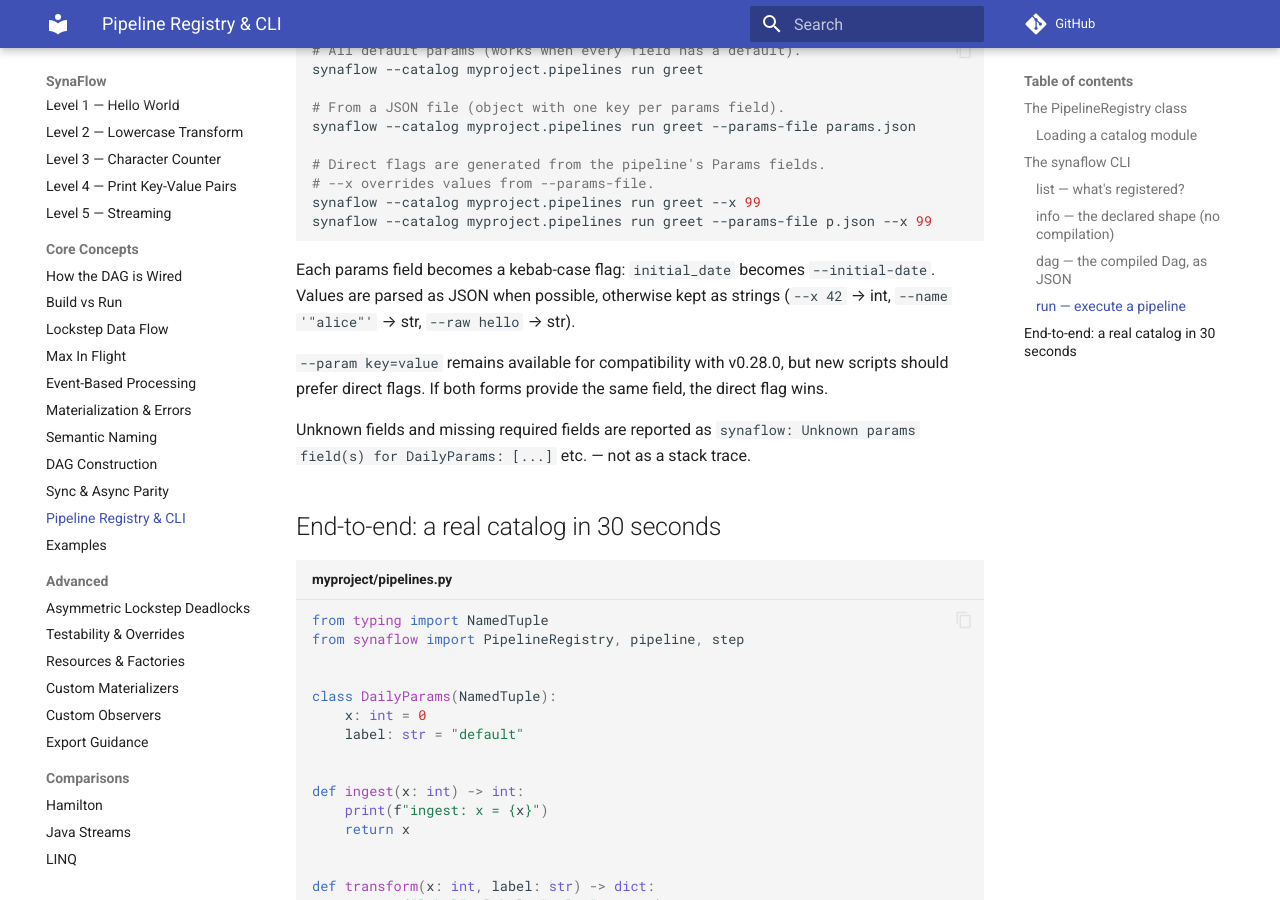
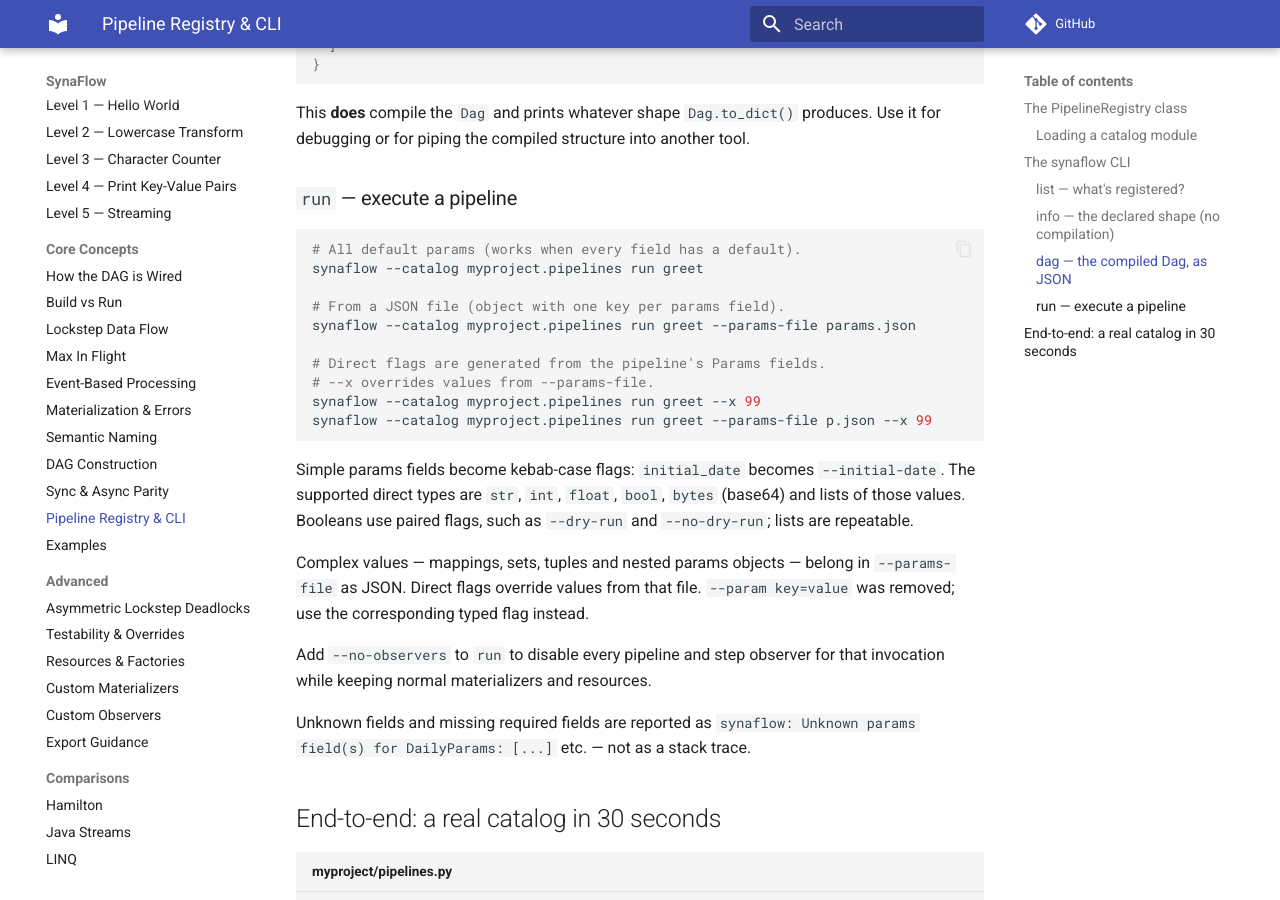
Before and after one commit to humansoftware/synaflow, an MkDocs documentation site: the page built from docs/user_docs/core-concepts/pipeline-registry-and-cli.md, in a window 1280 px wide and 900 px high, scrolled down 3333 px. Built offline with MkDocs 1.6.1 and Material for MkDocs 9.7.7, drawn with Linux system fonts in a browser that asks for light colours; comment, search, counter and statistics services are not loaded; some of the changed text lies outside the part shown.

Commit message:
docs(cli): document typed params and lifecycle hooks

````diff
--- a/docs/user_docs/core-concepts/pipeline-registry-and-cli.md
+++ b/docs/user_docs/core-concepts/pipeline-registry-and-cli.md
@@ -103,6 +103,17 @@ synaflow --catalog myproject.pipelines run greet
 The CLI dispatches sync vs async automatically based on the
 compiled `Dag.requires_async_runner` flag — you don't pick the engine.
 
+Projects with a fixed catalog can expose the same commands without requiring
+users to repeat `--catalog`:
+
+```python
+from synaflow import SynaflowCli
+from myproject.pipelines import catalog
+
+if __name__ == "__main__":
+    raise SystemExit(SynaflowCli(catalog=catalog).main())
+```
+
 ### `list` — what's registered?
 
 ```bash
@@ -173,13 +184,17 @@ synaflow --catalog myproject.pipelines run greet --x 99
 synaflow --catalog myproject.pipelines run greet --params-file p.json --x 99
 ```
 
-Each params field becomes a kebab-case flag: `initial_date` becomes
-`--initial-date`. Values are parsed as JSON when possible, otherwise kept as
-strings (`--x 42` → int, `--name '"alice"'` → str, `--raw hello` → str).
+Simple params fields become kebab-case flags: `initial_date` becomes
+`--initial-date`. The supported direct types are `str`, `int`, `float`,
+`bool`, `bytes` (base64) and lists of those values. Booleans use paired flags,
+such as `--dry-run` and `--no-dry-run`; lists are repeatable.
 
-`--param key=value` remains available for compatibility with v0.28.0, but new
-scripts should prefer direct flags. If both forms provide the same field, the
-direct flag wins.
+Complex values — mappings, sets, tuples and nested params objects — belong in
+`--params-file` as JSON. Direct flags override values from that file.
+`--param key=value` was removed; use the corresponding typed flag instead.
+
+Add `--no-observers` to `run` to disable every pipeline and step observer for
+that invocation while keeping normal materializers and resources.
 
 Unknown fields and missing required fields are reported as `synaflow:
 Unknown params field(s) for DailyParams: [...]` etc. — not as a stack trace.
````
Also changed, not shown: CHANGELOG.md (+16 -0 lines).
